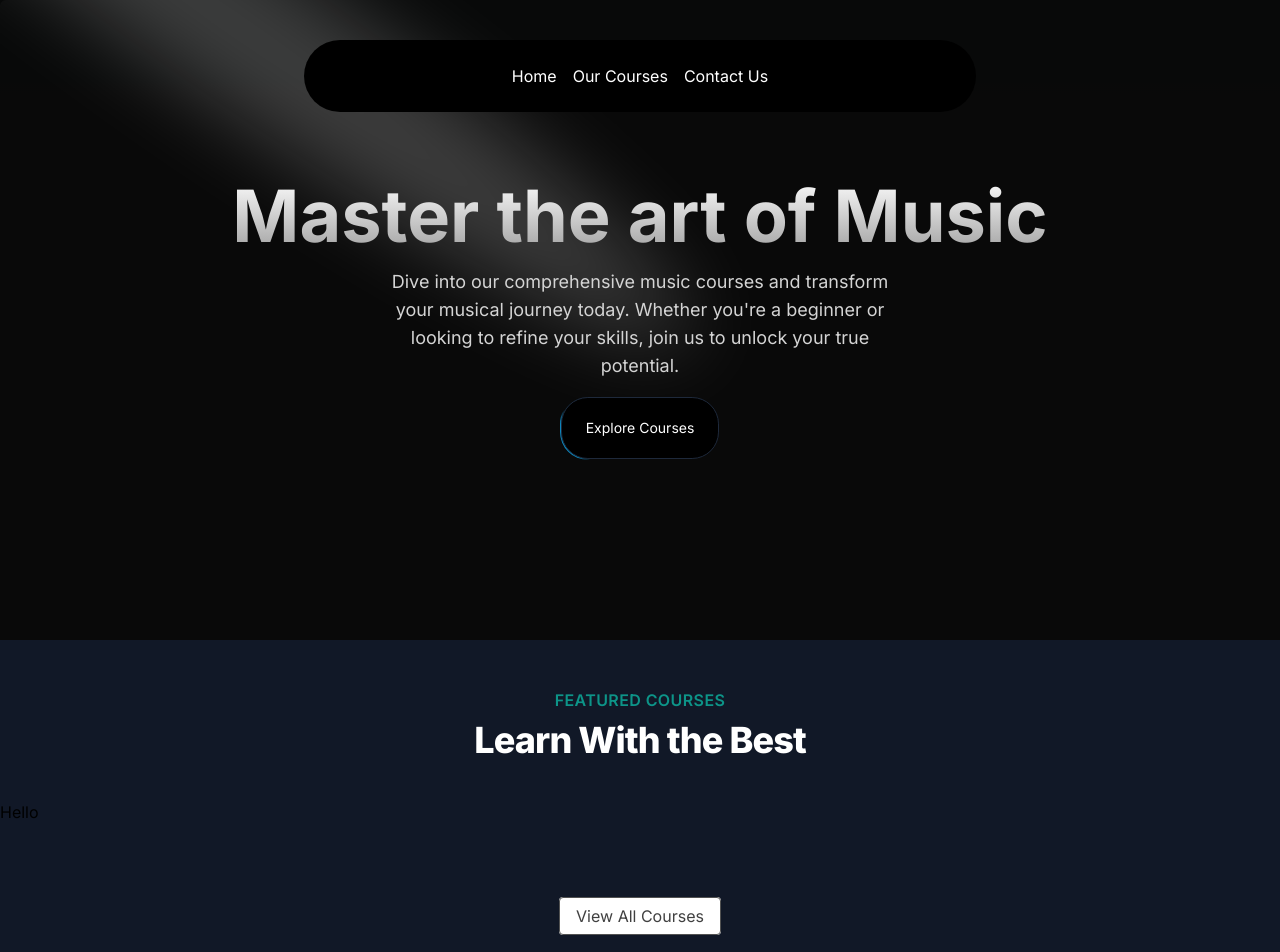
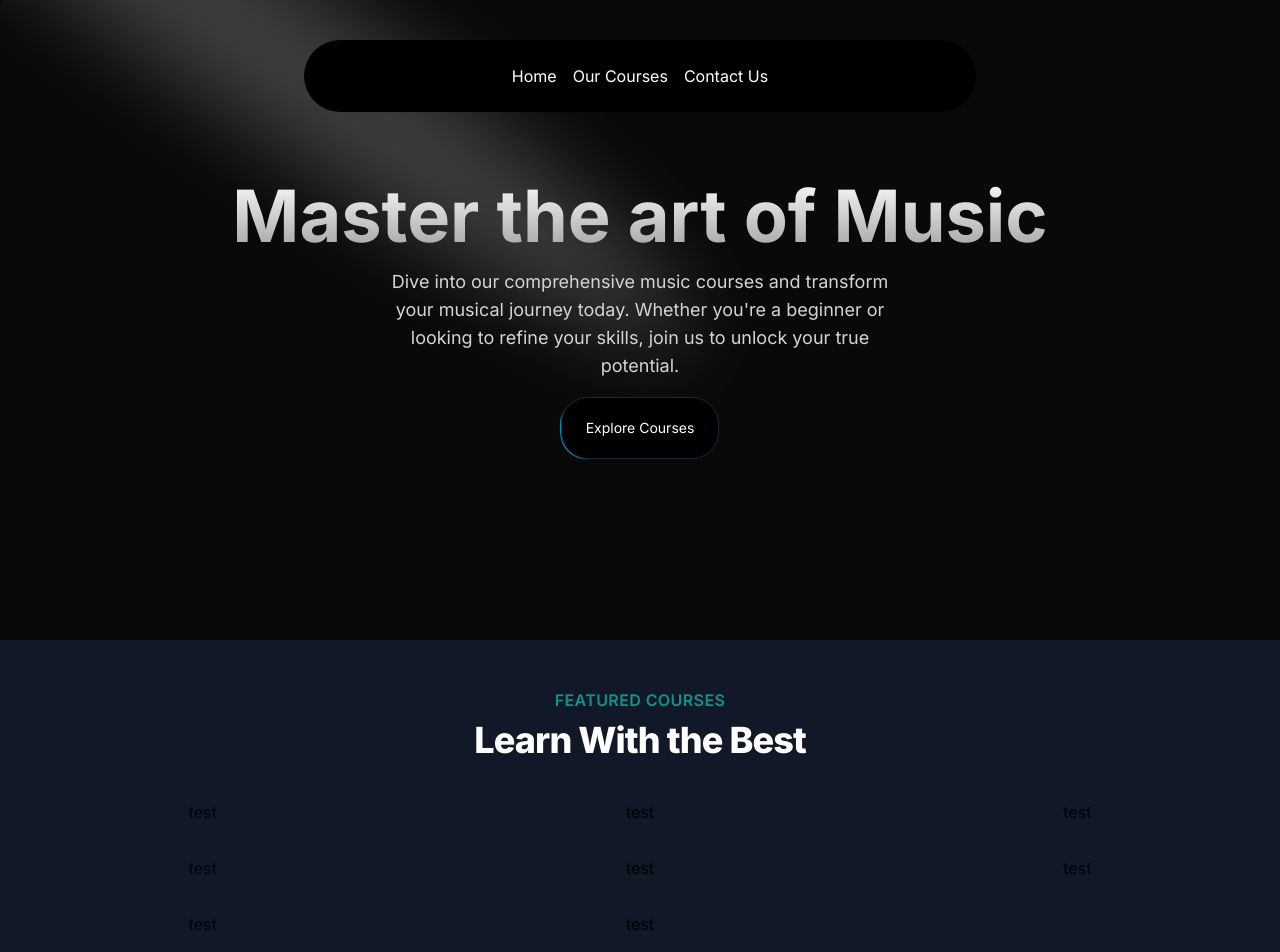
Before and after one commit to ashutosh-naik/music-nextjs-app, a Next.js app: page / in a window 1280 px wide. Shown: the top 952 px of the page. Built offline with nearby package versions, Linux system fonts and the light colour scheme.

Commit message:
Background Gradient

```diff
--- a/src/components/FeaturedCourses.tsx
+++ b/src/components/FeaturedCourses.tsx
@@ -2,7 +2,22 @@ import React from "react";
 import courseData from "../data/music_courses.json";
 import Link from "next/link";
 
+interface Course {
+  id: number;
+  title: string;
+  slug: string;
+  description: string;
+  price: number;
+  instructor: string;
+  isFeatured: boolean;
+  image: string;
+}
+
 function FeaturedCourses() {
+  const featuredCourses = courseData.courses.filter(
+    (course: Course) => course.isFeatured
+  );
+
   return (
     <div className="py-12 bg-gray-900">
       <div>
@@ -17,7 +32,11 @@ function FeaturedCourses() {
       </div>
       <div className="mt-10">
         <div className="grid grid-cols-1 sm:grid-cols-2 lg:grid-cols-3 gap-8 justify-center">
-          Hello
+          {featuredCourses.map((course: Course) => (
+            <div key={course.id} className="flex justify-center">
+              test
+            </div>
+          ))}
         </div>
       </div>
       <div className="mt-20 text-center">
--- a/src/data/music_courses.json
+++ b/src/data/music_courses.json
@@ -12,18 +12,18 @@
     },
     {
       "id": 2,
-      "title": "Guitar Fundamentals",
-      "slug": "guitar-fundamentals",
-      "description": "Learn the basics of playing guitar with our comprehensive beginner's course.",
-      "price": 99.99,
-      "instructor": "John Doe",
+      "title": "Piano for Beginners",
+      "slug": "piano-for-beginners",
+      "description": "Start your musical journey with foundational piano skills taught by expert instructors.",
+      "price": 109.99,
+      "instructor": "Jane Smith",
       "isFeatured": true,
-      "image": "/courses/guitar.jpg"
+      "image": "/courses/piano.jpg"
     },
     {
       "id": 3,
-      "title": "Guitar Fundamentals",
-      "slug": "guitar-fundamentals",
+      "title": "Advanced Vocal Techniques",
+      "slug": "advanced-vocal-techniques",
       "description": "Learn the basics of playing guitar with our comprehensive beginner's course.",
       "price": 99.99,
       "instructor": "John Doe",
```
